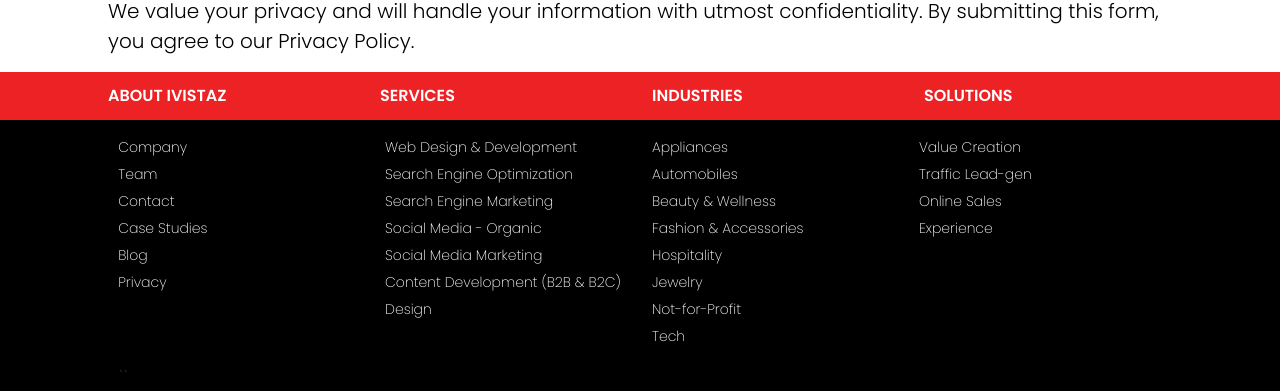
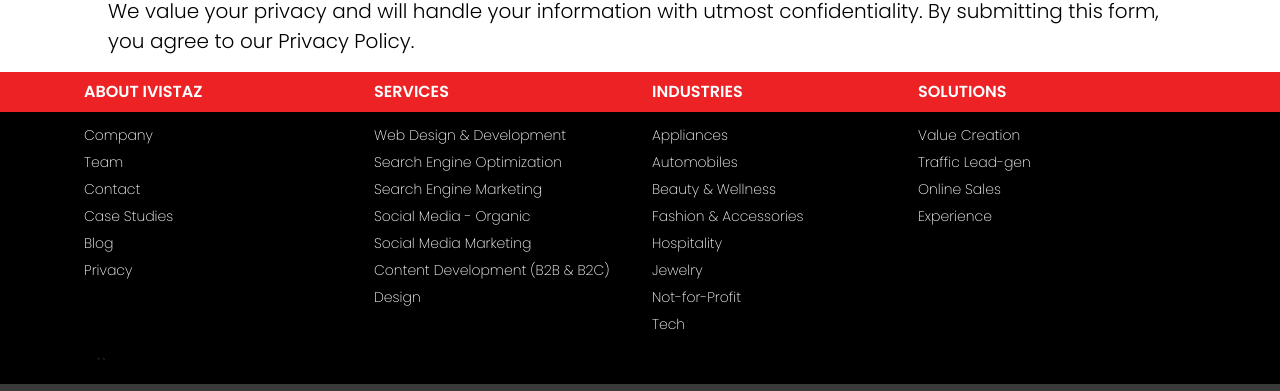
Before and after one commit to ivistaz-ecom/ivista, a Next.js app: page /careers in a window 1280 px wide. Shown: the part 561-952 px from the top of the page. Built offline with nearby package versions, Linux system fonts and the light colour scheme; no server answers.

Commit message:
footer changes are updated

```diff
--- a/components/Footer.js
+++ b/components/Footer.js
@@ -12,13 +12,13 @@
     return (
         <>
             <Container fluid className="iv-bg p-0 z-2 position-relative">
-                <Container className="w-80 p-12 d-lg-block d-none" >
+                <Container className="w-80 p-12 d-lg-block d-none p-0 py-2" >
                     <Row>
-                    <Col className="f-head" lg={3}>ABOUT IVISTAZ</Col>
+                        <Col className="f-head p-0" lg={3}>ABOUT IVISTAZ</Col>
                         <Col className="f-head" lg={3}> SERVICES </Col>
 
                         <Col className="f-head" lg={3}>INDUSTRIES</Col>
-                        <Col className="f-head" lg={2}>SOLUTIONS</Col>
+                        <Col className="f-head p-0" lg={3}>SOLUTIONS</Col>
 
                     </Row>
                 </Container>
@@ -28,14 +28,14 @@
             </Container>
 
 
-            <Container fluid className="bg-black z-2 position-relative">
-                <Container className="w-80 p-12" >
+            <Container fluid className="bg-black z-2 position-relative p-0">
+                <Container className="w-80 p-12 p-0 py-2" >
                     <Row>
 
                         {/* ABOUT IVISTAZ */}
-                        <Col className="footer" lg={3}>
-                        <Col className="f-head d-lg-none d-flex py-lg-0 py-3 pb-2" lg={4}>ABOUT IVISTAZ</Col>
-                            <ul className='d-flex flex-column g-1'>
+                        <Col className="footer p-0" lg={3}>
+                            <Col className="f-head d-lg-none d-flex py-lg-0 py-3 pb-2" lg={3}>ABOUT IVISTAZ</Col>
+                            <ul>
                                 {/* <li>
                                     <Link href="#" className='text-decoration-none text-white custom-footer-font'>
                                         Performance Focus
@@ -87,7 +87,7 @@
 
                         {/* SERVICES */}
                         <Col className="footer" lg={3}>
-                        <Col className="f-head d-lg-none d-flex py-lg-0 py-3 pb-2" lg={3}>SERVICES</Col>
+                            <Col className="f-head d-lg-none d-flex py-lg-0 py-3 pb-2" lg={3}>SERVICES</Col>
                             <ul>
                                 <li>
                                     <Link href="/service/website-design-and-development" className='text-decoration-none text-white custom-footer-font'>
@@ -181,8 +181,8 @@
                         </Col>
 
                         {/*SOLUTIONS*/}
-                        <Col className="footer d-flex flex-column" lg={2}>
-                        <Col className="f-head d-lg-none d-flex py-lg-0 py-3 pb-2" lg={2}>SOLUTIONS</Col>
+                        <Col className="footer p-0" lg={3}>
+                            <Col className="f-head d-lg-none d-flex py-lg-0 py-3 pb-2" lg={2}>SOLUTIONS</Col>
                             <ul>
                                 <li>
                                     <Link href="/mastery/solutions#value" className='text-decoration-none text-white custom-footer-font'>
```
